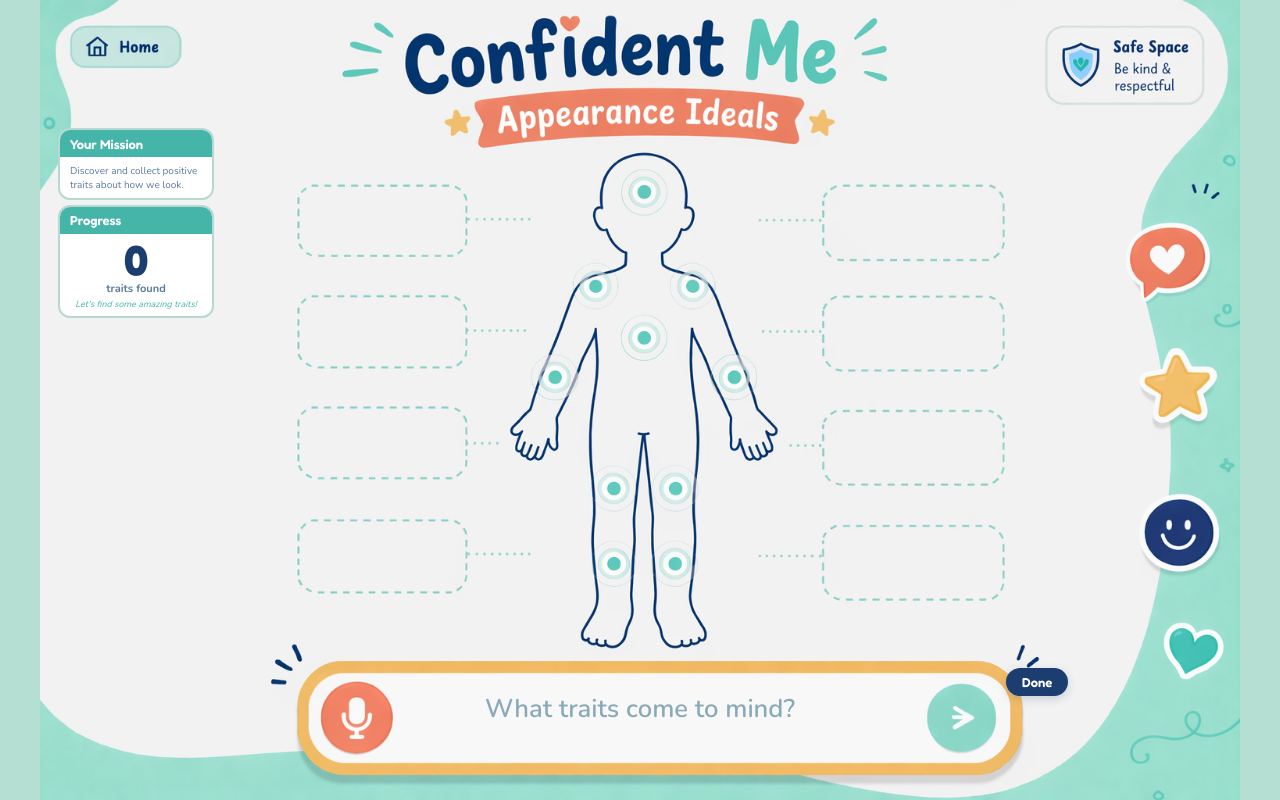
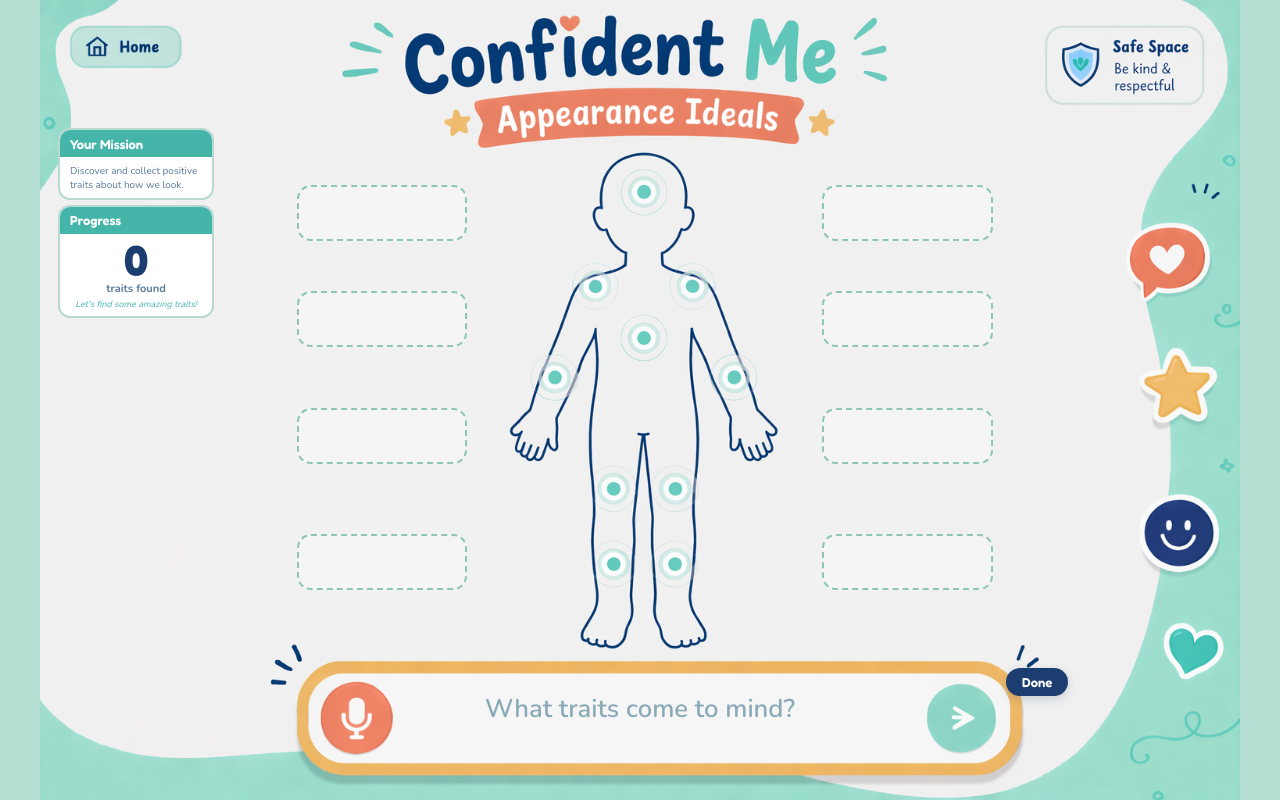
Before and after one commit to alinesoi/dove-body-annotation, a plain HTML site: page index.html in a window 1280 px wide. Both pictures are taken after a click on the button "Let's Go!". Drawn offline with nearby package versions, Linux system fonts and the light colour scheme.

Commit message:
v45: Strategy 2 - remove slots from image, render in HTML
Removed all 8 dashed annotation slot rectangles from the background
image using GPT image editing. Slots are now pure HTML elements with
dashed teal borders. No more overlay alignment issues since the HTML
slots ARE the borders.

Background image now only provides: body figure, title, decorations,
Safe Space badge, input bar border, and white container. All interactive
elements (sidebar, slots, input text, progress, hotspots) are HTML.

Co-Authored-By: Claude Opus 4.6 (1M context) <noreply@anthropic.com>

```diff
--- a/index.html
+++ b/index.html
@@ -39,7 +39,7 @@ html,body{height:100%;font-family:'Nunito',sans-serif;overflow:hidden;background
   position:relative;
   width:min(100vw, 150vh);
   height:min(100vh, 66.67vw);
-  background:url('images/mockup_bg_nosidebar.png') center/100% 100% no-repeat;
+  background:url('images/mockup_bg_noslots.png') center/100% 100% no-repeat;
 }
 
 /* Overlays positioned with percentages on top of the mockup image */
@@ -61,14 +61,16 @@ html,body{height:100%;font-family:'Nunito',sans-serif;overflow:hidden;background
 .side-card .lbl{font-family:'Nunito';font-size:min(0.9vw,11px);font-weight:700;color:var(--text-dim);padding:0 min(0.8vw,10px);text-align:center}
 .side-card .hint{font-family:'Nunito';font-size:min(0.7vw,9px);color:var(--teal);padding:min(0.3vh,3px) min(0.8vw,10px) min(0.7vh,7px);font-style:italic;text-align:center}
 
-/* Annotation slots - GPT-4o vision detected positions */
+/* Annotation slots - fully HTML rendered with dashed borders */
 .ov-slot{
   width:14.2%;height:7%;border-radius:14px;
+  border:2.5px dashed #8DC5B6;
+  background:rgba(255,255,255,.3);
   display:flex;align-items:center;justify-content:center;
   transition:all .3s;z-index:3;
 }
 .ov-slot.filled{
-  background:rgba(255,255,255,.95);border:2px solid var(--teal-light);
+  background:rgba(255,255,255,.95);border:2.5px solid var(--teal-light);
   color:var(--navy);font-weight:700;font-size:min(1.2vw,13px);
   text-align:center;padding:4px 8px;
   animation:slotPop .5s cubic-bezier(.34,1.56,.64,1);
```
Also changed, not shown: images/mockup_bg_noslots.png (added).
